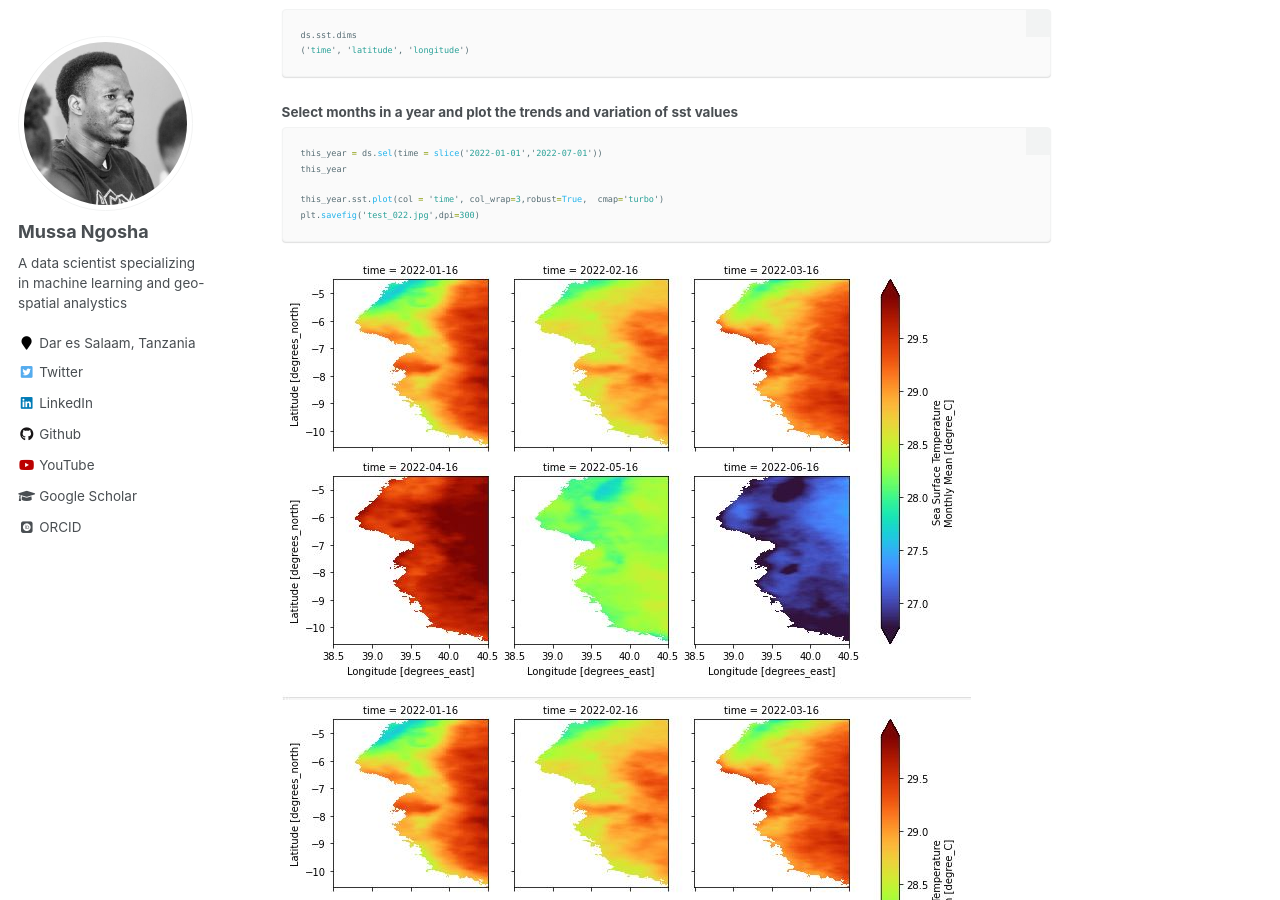
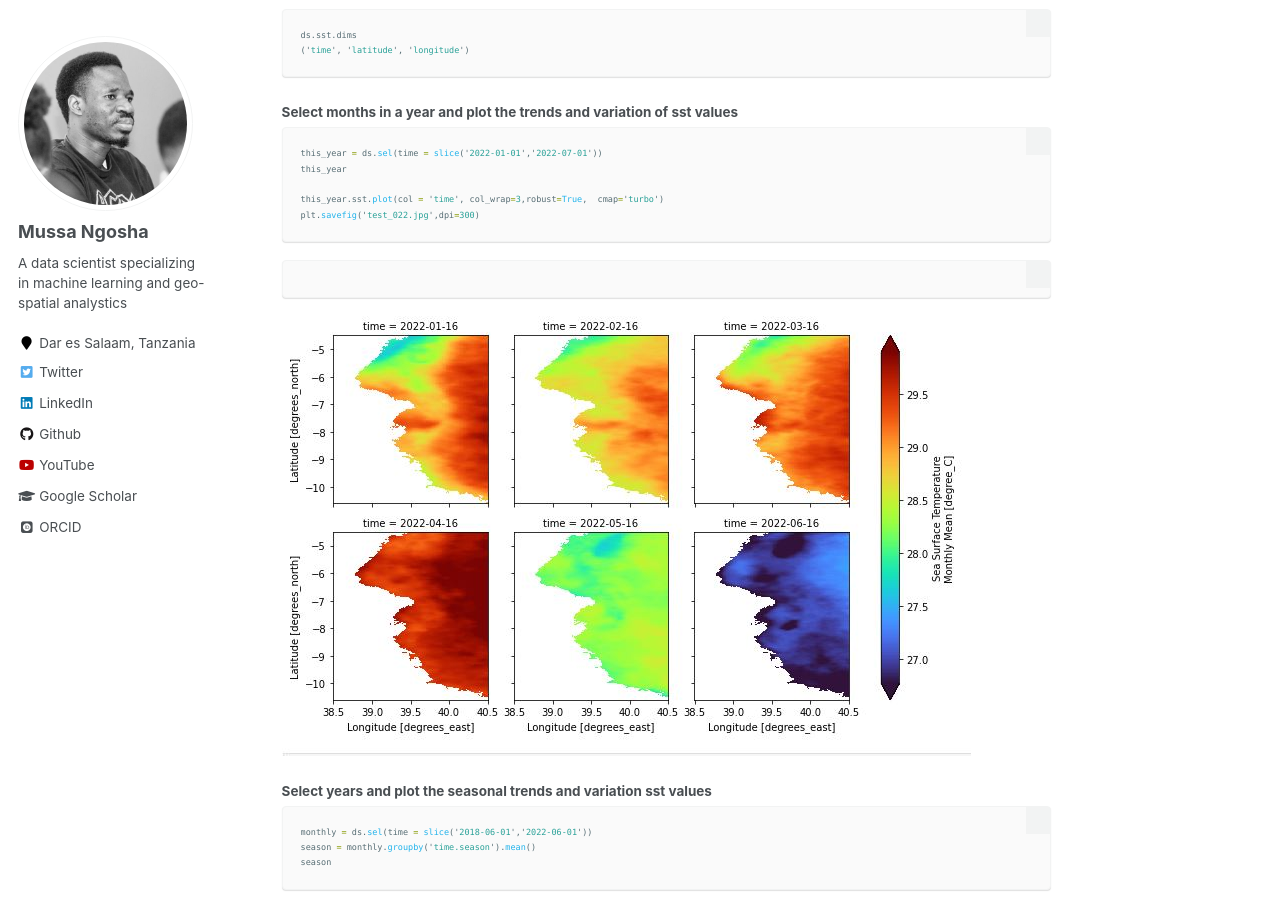
Before and after one commit to NgoshaJr/ngoshajr.github.io, a Jekyll site: the page built from _posts/2012-08-14-blog-post-1.md, in a window 1280 px wide and 900 px high, scrolled down 1714 px. Built offline with Jekyll 4.4.1, drawn with Linux system fonts in a browser that asks for light colours; some web fonts are replaced.

Commit message:
Update 2012-08-14-blog-post-1.md

````diff
--- a/_posts/2012-08-14-blog-post-1.md
+++ b/_posts/2012-08-14-blog-post-1.md
@@ -83,11 +83,9 @@ this_year
 this_year.sst.plot(col = 'time', col_wrap=3,robust=True,  cmap='turbo')
 plt.savefig('test_022.jpg',dpi=300)
 ```
-<img src="https://github.com/NgoshaJr/ngoshajr.github.io/blob/gh-pages/Blog-Post-Outputs/monthly_sst.JPG"
-     alt="Monthly Sea Surface Temperature in the WIO"
-     style="float: left; margin-right: 10px;" />
-
-![alt text for screen readers](https://github.com/NgoshaJr/ngoshajr.github.io/blob/gh-pages/Blog-Post-Outputs/monthly_sst.JPG "Text to show on mouseover")
+```
+```
+![](https://github.com/NgoshaJr/ngoshajr.github.io/blob/gh-pages/Blog-Post-Outputs/monthly_sst.JPG )
 
 #### Select years and plot the seasonal trends and variation sst values
 ```python
````
